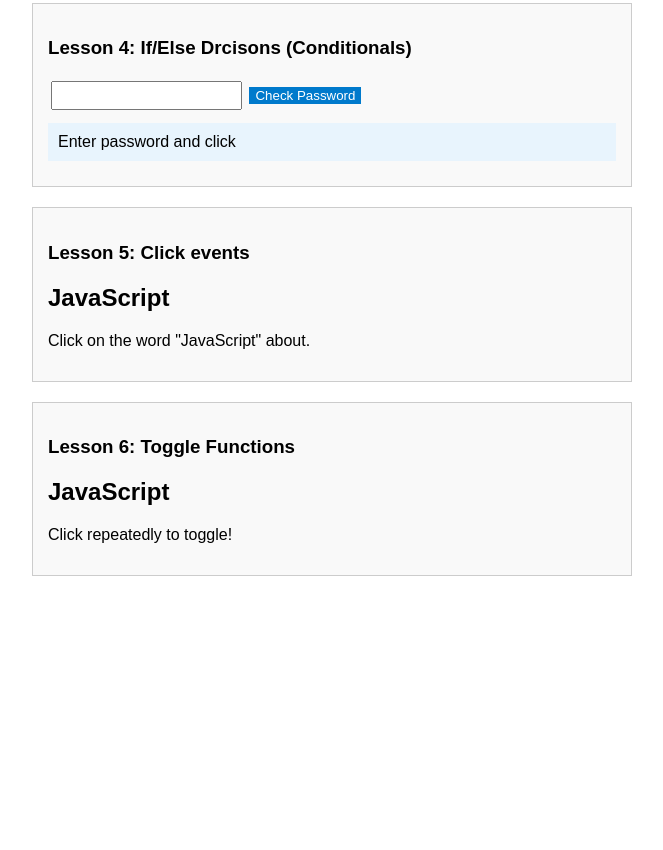
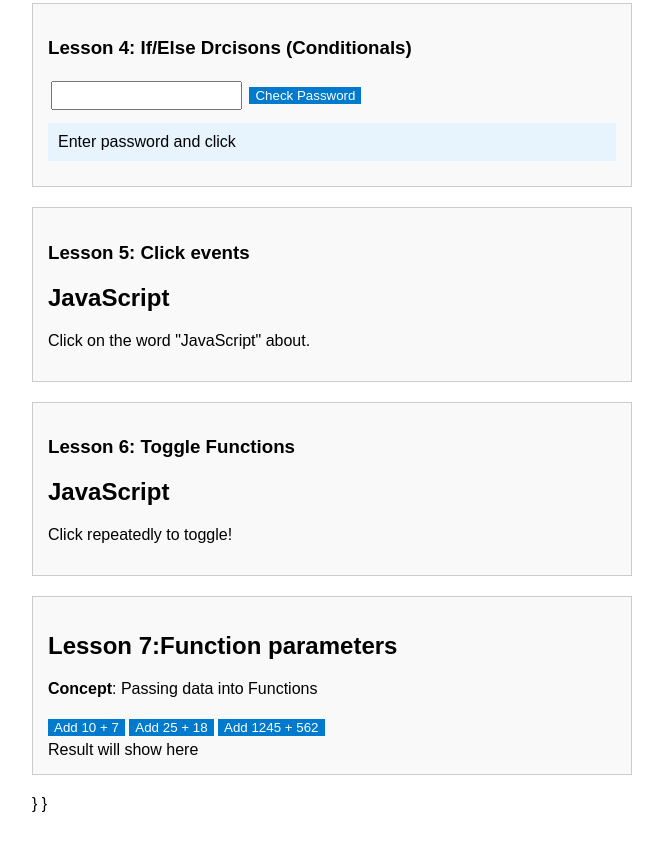
Before and after one commit to hlasela77/Week-4-FNB-App-Academy, a plain HTML site: page index.html in a window 1280 px wide. Shown: the part 740-1590 px from the top of the page, without its empty margins (308-971 px from the left). Before the commit the page ends 1376 px from the top, so only its background shows below. Drawn offline with Linux system fonts and the light colour scheme.

Commit message:
Lesson 7 Function parameters

```diff
--- a/index.html
+++ b/index.html
@@ -106,7 +106,27 @@
             </script>
         </div>
 
-        <div
+        <div class="lesson">
+            <h2>Lesson 7:Function parameters</h2>
+            <p><strong>Concept</strong>: Passing data into Functions</p>
+
+            <button onclick="addNumbers (10 , 7)">Add 10 + 7</button>
+            <button onclick="addNumbers (25 ,18)">Add 25 + 18</button>
+            <button onclick="addNumbers(1245, 562)">Add 1245 + 562</button>
+            <div class="output" id="output7">Result will show here</div>
+
+            <script>
+                function addNumbers(num1, num2) {
+                    document.getElementById("addition7").innerHTML = num1 +  num2
+
+                }
+             </script>
+
+            </div>
+
+
+            }
+        }
 
 </body>
 </html>
```
